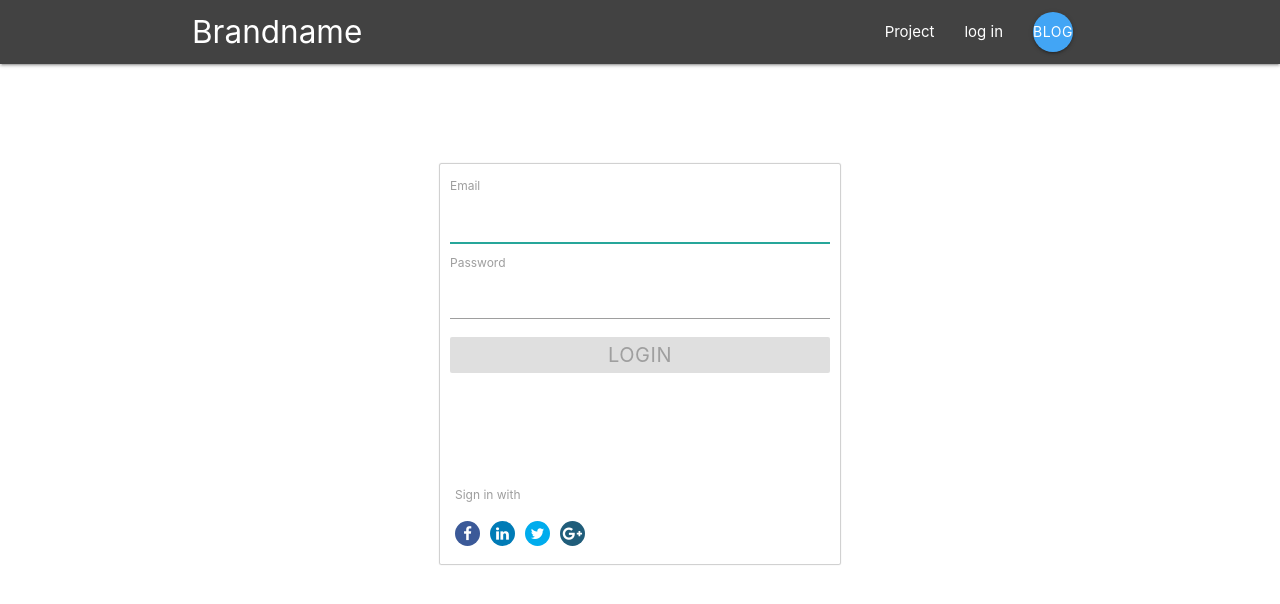
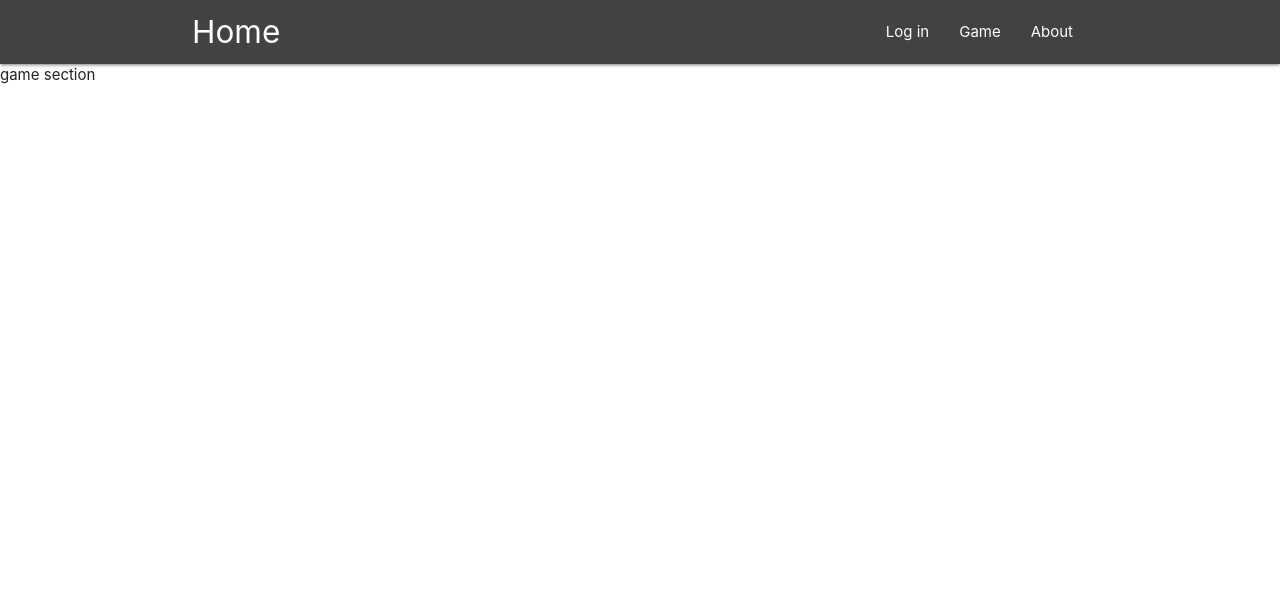
Before and after one commit to LandingHeart/web, a React (Create React App) app: page /Games in a window 1280 px wide. Shown: the top 604 px of the page. Built offline with nearby package versions, Linux system fonts and the light colour scheme.

Commit message:
adding routes to app

```diff
--- a/src/App.js
+++ b/src/App.js
@@ -1,20 +1,15 @@
 import React, { Component } from 'react';
 import Navbar from './Components/Navbar';
-import {BrowserRouter} from 'react-router-dom';
-import Logins from './Components/Logins';
+import Routes from './Components/Routes';
 
 class App extends Component {
   render() {
+
     return (
-      <div>
-      <BrowserRouter>
       <div className = "app">
       <Navbar />
+      <Routes />
 
-      </div>
-
-      </BrowserRouter>
-      <Logins />
       </div>
     )
   }
--- /dev/null
+++ b/src/Components/About.js
@@ -0,0 +1,11 @@
+import React from 'react';
+
+class About extends React.Component{
+    render(){
+        return(
+        <div>
+        About page
+        </div>
+    )}
+}
+export default About;
--- /dev/null
+++ b/src/Components/Games.js
@@ -0,0 +1,14 @@
+import React from 'react';
+
+class Games extends React.Component{
+    render(){
+        return(
+        <div>
+
+       game section
+
+
+        </div>
+    )}
+}
+export default Games;
--- a/src/Components/Logins.js
+++ b/src/Components/Logins.js
@@ -12,13 +12,6 @@ class Logins extends Component {
         }
     }
 
-    handelSumit = (e) =>{
-
-        if(this.state.Password === "pass" && this.state.Email === "admin@mail"){
-            e.preventDefault();
-        }else
-        console.log("error");
-    }
     handelEChange = (e) =>{
         this.setState({Email:e.target.value})
     }
@@ -30,13 +23,16 @@ class Logins extends Component {
         return this.state.Email.length > 0 && this.state.Password.length > 0;
     }
     handelClick = (e) =>{
+        if(this.state.Email === "admin@mail" || this.state.Email === "@guest"){
+            //sumit form and go to admin page ma
+        }else if(this.state.Password === "pass" || this.state.password === "guest"){
+            //proceed to guest page
+        }
 
     }
-    printState(){
-        console.log(this.state.Password);
-        console.log(this.state.email);
-    }
     render() {
+
+
         return (
             <div className = "container">
                 <form onSubmit = {this.handelSumit}>
@@ -57,9 +53,16 @@ class Logins extends Component {
               type="password"
             />
           </FormGroup>
-                <Button onClick = {this.handelClick()} disabled={!this.validateForm()} type="submit" className = "btn2 btn-lg btn lighten-2">
+          <div>
+
+            <Button to = "/MainPage" className = "btn2 btn-lg btn lighten-2"  disabled={!this.validateForm()} type="submit" >
+
             Login
-          </Button>
+
+            </Button>
+
+          </div>
+
                 <div className = "label2">
                 <label>Sign in with</label>
                 <Icons />
--- a/src/Components/NavLinks.js
+++ b/src/Components/NavLinks.js
@@ -1,12 +1,11 @@
 import React from 'react';
-import {NavLink} from 'react-router-dom';
+import {Link} from 'react-router-dom';
 
 const NavLinks = () =>{
     return (
         <ul className = 'right'>
-        <li><NavLink to = '/'> Project </NavLink></li>
-        <li><NavLink to = '/'> log in</NavLink></li>
-        <li><NavLink to = '/' className = 'btn btn-floating blue lighten-1'> BLOG </NavLink></li>
+        <li><a href = '/home'> Log in</a></li>
+
         </ul>
 
     )
--- a/src/Components/Navbar.js
+++ b/src/Components/Navbar.js
@@ -1,13 +1,18 @@
 import React from 'react';
 import {Link} from 'react-router-dom';
-import NavLinks from './NavLinks'
+
 import '../Navbar.css'
 const Navbar = () =>{
     return (
         <nav className = "nav-wrapper grey darken-3">
             <div className="container">
-                <Link to = '/' className = 'brand-logo'> Brandname </Link>
-                 <NavLinks />
+            <a href = '/'><Link to='/' className = "brand-logo">Home</Link></a>
+            <ul className = "right">
+
+                <li><Link to='/signin'>Log in</Link></li>
+                <li><Link to='/games'>Game</Link></li>
+                <li><Link to='/about'>About</Link></li>
+            </ul>
             </div>
 
         </nav>
--- /dev/null
+++ b/src/Components/Routes.js
@@ -0,0 +1,20 @@
+import React from 'react';
+import { Route, Switch} from 'react-router-dom';
+import About from './About';
+import SignIn from './SignIn';
+import games from './Games';
+const Routes = () =>{
+        return(
+
+            <div>
+            <Switch>
+            <Route exact path = '/SignIn' component ={SignIn}></Route>
+            <Route path = '/Games' component ={games}></Route>
+            <Route path = '/About' component ={About}></Route>
+
+            </Switch>
+            </div>
+
+        )
+    }
+export default Routes;
--- /dev/null
+++ b/src/Components/SignIn.js
@@ -0,0 +1,11 @@
+import React from 'react';
+import Logins from './Logins';
+
+const SignIn = () =>{
+        return(
+        <div>
+         <Logins />
+        </div>
+        )
+    }
+export default SignIn;
--- a/src/index.js
+++ b/src/index.js
@@ -4,7 +4,12 @@ import './index.css';
 import App from './App';
 import * as serviceWorker from './serviceWorker';
 import '../node_modules/font-awesome/css/font-awesome.min.css';
-ReactDOM.render(<App />, document.getElementById('root'));
+import {BrowserRouter} from 'react-router-dom';
+ReactDOM.render( (
+    <BrowserRouter>
+    <App />
+    </BrowserRouter>),
+    document.getElementById('root'));
 
 // If you want your app to work offline and load faster, you can change
 // unregister() to register() below. Note this comes with some pitfalls.
```
Also changed, not shown: src/Components/Design.js (added, +7 -0 lines), src/Components/MainPage.js (deleted, +0 -10 lines), src/design.css (added).
